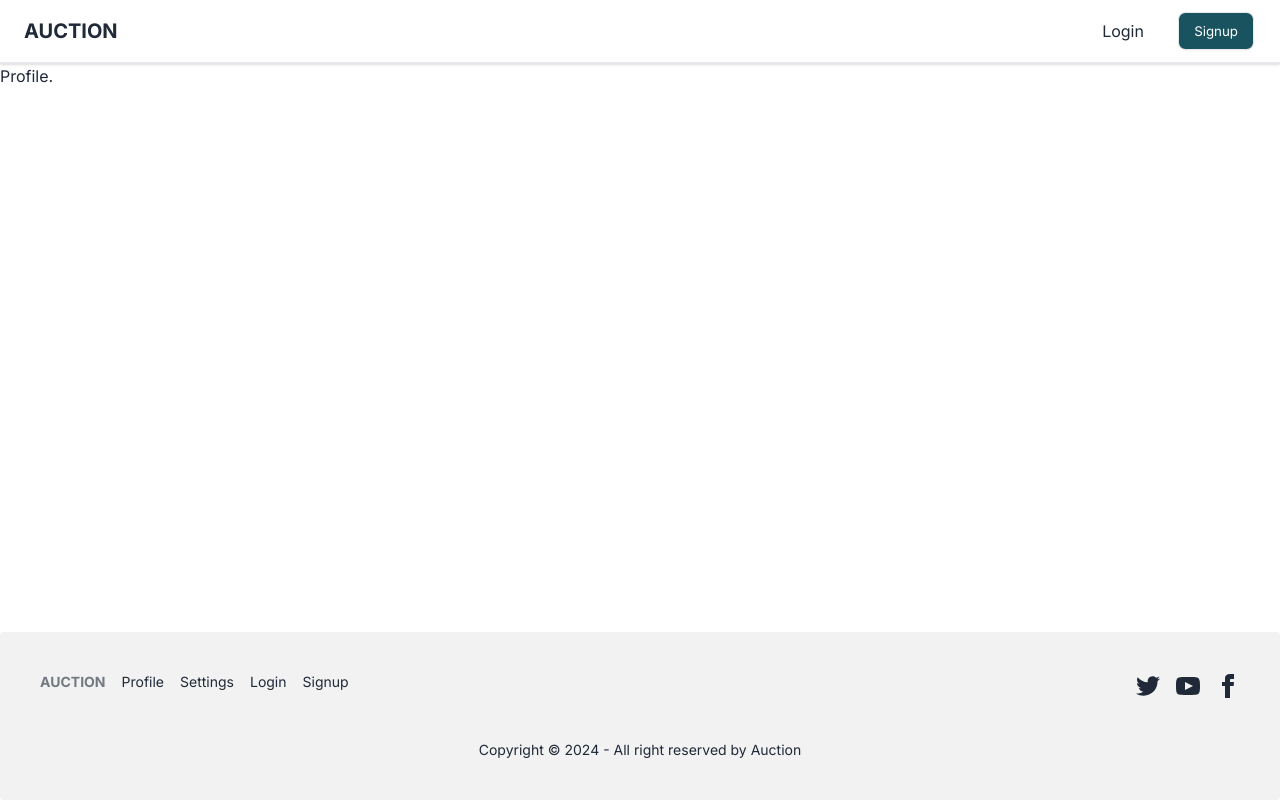
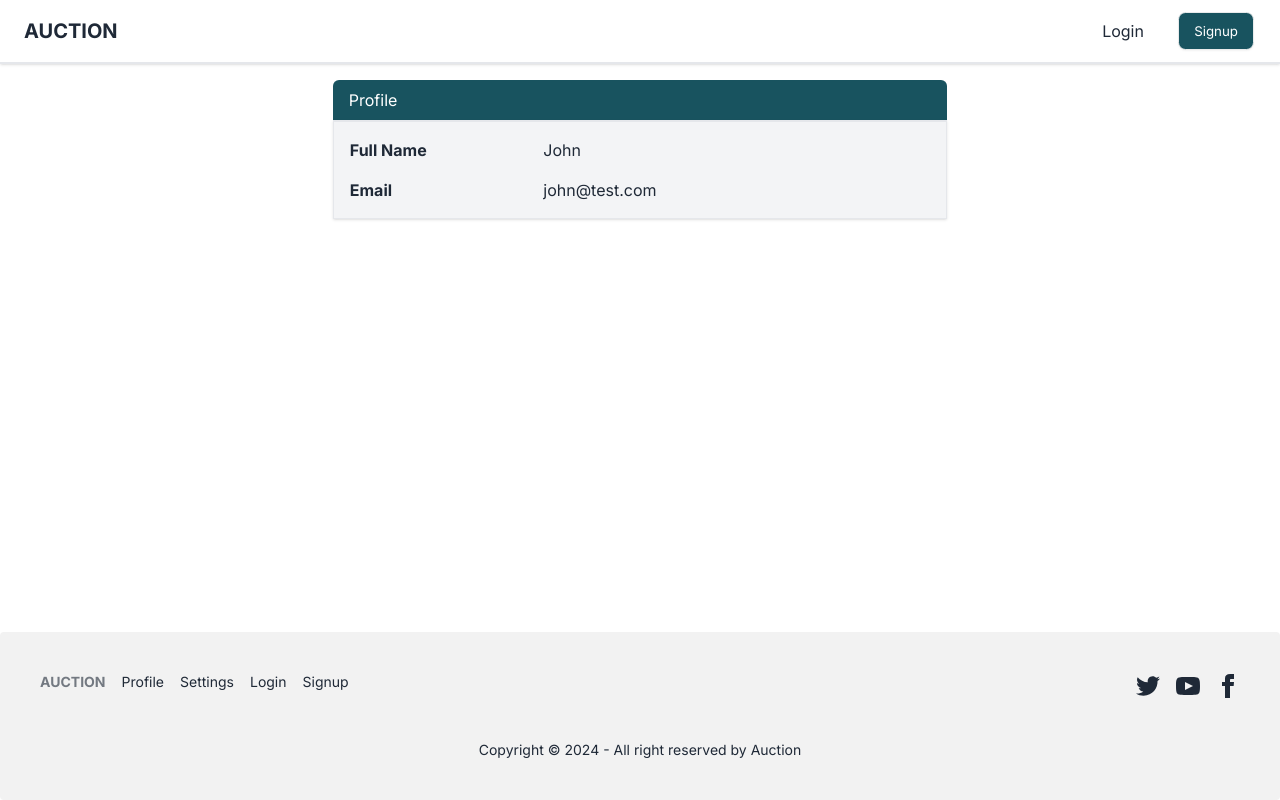
Before and after one commit to saharshsoftware/auction-next-repo, a Next.js app: page /profile in a window 1280 px wide. Built offline with nearby package versions, Linux system fonts and the light colour scheme.

Commit message:
add-profile-&-settings-page

```diff
--- a/src/app/profile/page.tsx
+++ b/src/app/profile/page.tsx
@@ -1,3 +1,18 @@
+import ShowLabelValue from "@/components/atoms/ShowLabelValue";
+import { STRING_DATA } from "@/shared/Constants";
+
 export default function Page() {
-  return <main className="">Profile.</main>;
+  return (
+    <div className="common-section">
+      <div className="lg:w-3/5 md:w-4/5 w-full mx-auto py-4">
+        <div className="custom-common-header-class">{STRING_DATA.PROFILE}</div>
+        <div className="custom-common-header-detail-class">
+          <div className="flex flex-col gap-4 p-4  w-full min-h-12">
+            <ShowLabelValue heading={"Full Name"} value={"John"} />
+            <ShowLabelValue heading={"Email"} value={"john@test.com"} />
+          </div>
+        </div>
+      </div>
+    </div>
+  );
 }
--- a/src/app/settings/page.tsx
+++ b/src/app/settings/page.tsx
@@ -1,3 +1,17 @@
+import ShowLabelValue from "@/components/atoms/ShowLabelValue";
+import { STRING_DATA } from "@/shared/Constants";
+
 export default function Page() {
-  return <main className="">Settings</main>;
+  return (
+    <div className="common-section">
+      <div className="lg:w-3/5 md:w-4/5 w-full mx-auto py-4">
+        <div className="custom-common-header-class">{STRING_DATA.SETTINGS}</div>
+        <div className="custom-common-header-detail-class">
+          <div className="flex flex-col gap-4 p-4  w-full min-h-12">
+            <ShowLabelValue heading={"Notification"} value={"New Deal"} />
+          </div>
+        </div>
+      </div>
+    </div>
+  );
 }
```
